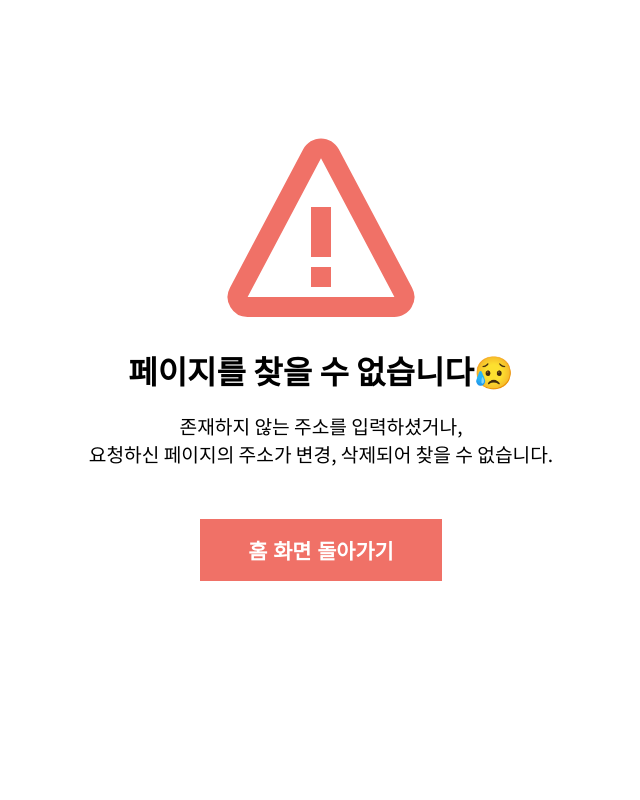
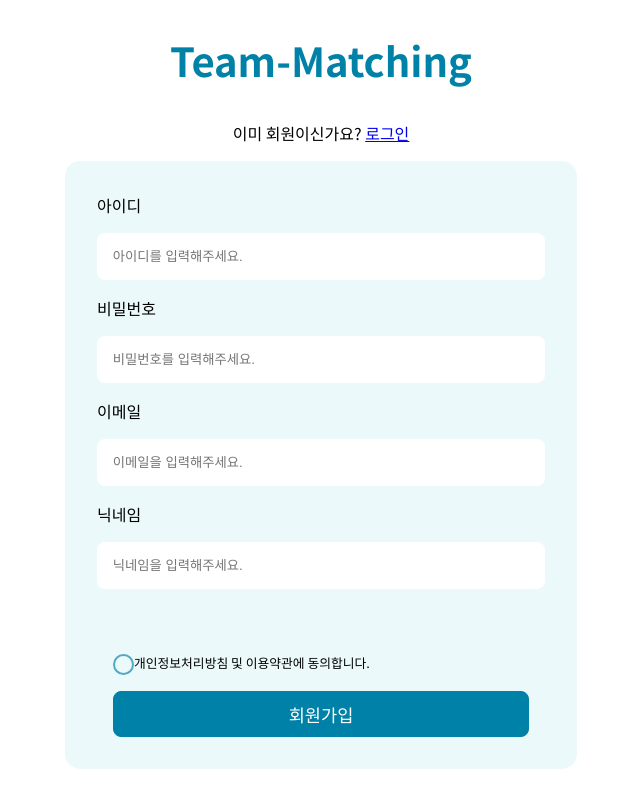
Before and after one commit to yeon7485/Team-Matching-FE-Web, a React (Create React App) app in the folder team-matching-web/: page /join in a window 1280 px wide. Shown: the top 800 px of the page, without its empty margins (319-959 px from the left). Built offline with nearby package versions, Linux system fonts and the light colour scheme.

Commit message:
#5-Join 페이지 구현
#5-Join 페이지 구현

```diff
--- a/team-matching-web/src/App.js
+++ b/team-matching-web/src/App.js
@@ -1,8 +1,16 @@
-import { Outlet } from 'react-router-dom';
+import { Outlet, useLocation } from 'react-router-dom';
 import Footer from './components/Footer/Footer';
 import Navbar from './components/Navbar/Navbar';
 
 function App() {
+  const location = useLocation();
+  if (location.pathname === '/join')
+    return (
+      <>
+        <Outlet />
+        <Footer />
+      </>
+    );
   return (
     <>
       <Navbar />
--- a/team-matching-web/src/components/Navbar/Navbar.jsx
+++ b/team-matching-web/src/components/Navbar/Navbar.jsx
@@ -21,7 +21,9 @@ export default function Navbar() {
         </Link>
       </nav>
       <div className={styles.btn}>
-        <Button text='회원가입' fill={false} />
+        <Link to='/join' className={styles.join}>
+          회원가입
+        </Link>
         <Button text='로그인' fill />
       </div>
     </header>
--- a/team-matching-web/src/components/Navbar/Navbar.module.css
+++ b/team-matching-web/src/components/Navbar/Navbar.module.css
@@ -33,3 +33,18 @@
 	margin-left: auto;
 	flex-shrink: 0;
 }
+
+.join{
+	padding: 0.4rem 1.2rem;
+	margin: 0.5rem;
+	border: 1px solid var(--main-color);
+	border-radius: 0.3rem;
+	background-color: white;
+	color: var(--main-color);
+	font-size: 1rem;
+	text-align: center;
+}
+
+.join:hover{
+	background-color: rgba(0, 129, 167, 0.2);
+}
--- a/team-matching-web/src/index.js
+++ b/team-matching-web/src/index.js
@@ -6,13 +6,17 @@ import Main from './pages/Main/Main';
 import reportWebVitals from './reportWebVitals';
 import { createBrowserRouter, RouterProvider } from 'react-router-dom';
 import NotFound from './pages/NotFound/NotFound';
+import Join from './pages/Join/Join';
 
 const router = createBrowserRouter([
   {
     part: '/',
     element: <App />,
     errorElement: <NotFound />,
-    children: [{ index: true, path: '/', element: <Main /> }],
+    children: [
+      { index: true, path: '/', element: <Main /> },
+      { path: 'join', element: <Join /> },
+    ],
   },
 ]);
 
--- /dev/null
+++ b/team-matching-web/src/pages/Join/Join.jsx
@@ -0,0 +1,85 @@
+import React, { useState } from 'react';
+import styles from './Join.module.css';
+import { Link } from 'react-router-dom';
+
+export default function Join() {
+  const [user, setUser] = useState({});
+  const handleChange = (e) => {
+    const { name, value } = e.target;
+    setUser((user) => ({ ...user, [name]: value }));
+  };
+
+  return (
+    <div className={styles.root}>
+      <section className={styles.container}>
+        <p1 className={styles.title}>Team-Matching</p1>
+        <p3 className={styles.already}>
+          이미 회원이신가요? <Link to='/Login'>로그인</Link>
+        </p3>
+        <form className={styles.form}>
+          <label htmlFor='id'>아이디</label>
+          <input
+            className={styles.inputBox}
+            type='text'
+            name='id'
+            id='id'
+            value={user.id}
+            placeholder='아이디를 입력해주세요.'
+            required
+            onChange={handleChange}
+          />
+
+          <label htmlFor='password'>비밀번호</label>
+          <input
+            className={styles.inputBox}
+            id='password'
+            type='password'
+            name='password'
+            value={user.password}
+            placeholder='비밀번호를 입력해주세요.'
+            required
+            onChange={handleChange}
+          />
+
+          <label htmlFor='email'>이메일</label>
+          <input
+            className={styles.inputBox}
+            type='email'
+            id='email'
+            name='email'
+            value={user.email}
+            placeholder='이메일을 입력해주세요.'
+            required
+            onChange={handleChange}
+          />
+
+          <label htmlFor='nickname'>닉네임</label>
+          <input
+            className={styles.inputBox}
+            type='text'
+            name='nickname'
+            id='nickname'
+            value={user.nickname}
+            placeholder='닉네임을 입력해주세요.'
+            required
+            onChange={handleChange}
+          />
+
+          <div className={styles.agreeBox}>
+            <input
+              type='checkbox'
+              id='agree'
+              name='agree'
+              className={styles.checkBox}
+            />
+            <label htmlFor='agree'>
+              개인정보처리방침 및 이용약관에 동의합니다.
+            </label>
+          </div>
+
+          <button className={styles.joinButton}>회원가입</button>
+        </form>
+      </section>
+    </div>
+  );
+}
--- /dev/null
+++ b/team-matching-web/src/pages/Join/Join.module.css
@@ -0,0 +1,99 @@
+.container {
+  display: flex;
+	flex-direction: column;
+	align-items: center;
+  width: 50%;
+  min-width: 500px;
+  height: 100%;
+  padding: 3rem;
+}
+.title {
+  margin-bottom: 2rem;
+  color: var(--main-color);
+  font-weight: bold;
+	font-size: 2.5rem;
+	text-decoration: none;
+	flex-shrink: 0;
+}
+
+.already{
+  margin-bottom: 1rem;
+}
+.form{
+  display: flex;
+	flex-direction: column;
+	align-items: center;
+  width: 70%;
+  max-width: 500px;
+  height: auto;
+  padding: 2rem;
+  border-radius: 15px;
+  background-color: rgba( 0, 175, 185, 0.08 );
+}
+label{
+  margin-right: auto;
+  margin-bottom: 1rem;
+}
+.inputBox{
+  width: 93%;
+  padding: 1rem;
+  margin-bottom: 1rem;
+  border: none;
+  border-radius: 8px;
+  outline: none;
+}
+.root{
+  display: flex;
+	flex-direction: column;
+	justify-content: center;
+	align-items: center;
+  width: 100vw;
+  height: 100vh;
+}
+
+.agreeBox{
+  margin-top: 3rem;
+  margin-right: auto;
+  margin-bottom: 1rem;
+  font-size: 0.8rem;
+  margin-left: 1rem;
+}
+
+.joinButton{
+  padding: 0.6rem 1.2rem;
+  width: 93%;
+	border: 1px solid var(--main-color);
+	border-radius: 0.5rem;
+	background-color: var(--main-color);
+	color: white;
+	font-size: 1.1rem;
+	text-align: center;
+  font-weight: 550;
+}
+
+.joinButton:hover{
+  background-color: rgba(0, 108, 140, 1.2);
+}
+
+.checkBox{
+  display: none;
+}
+
+.checkBox + label::before{
+  content:"";
+  display: inline-block;
+  width: 17px;
+  height: 17px;
+  border:2px solid #0081A7;
+  opacity: 0.66;
+  border-radius: 50%;
+  vertical-align:middle;
+}
+
+.checkBox:checked + label::before{
+  content:"";
+  background-color:#0081A7;
+  border-color:#0081A7;
+  background-repeat: no-repeat;
+  background-position: 50%;
+}
```
